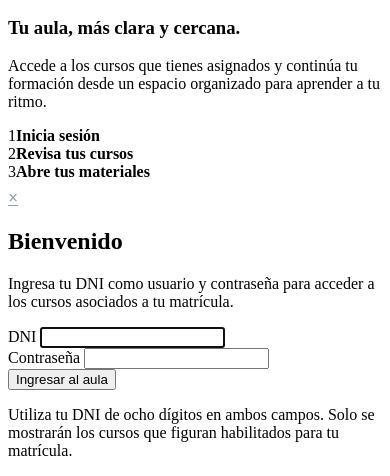
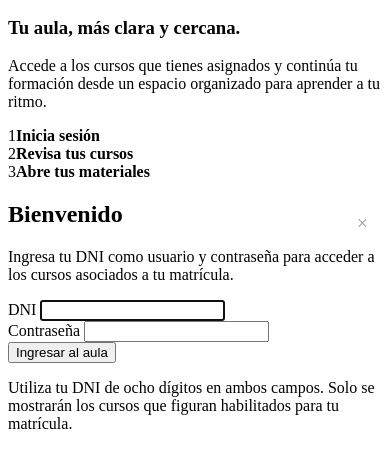
Before and after one commit to altumlumen-design/Altum-Lumen-centro-formacion, a website built with Vite: page aula-virtual.html in a window 390 px wide. Shown: the part 2098-2574 px from the top of the page. After the commit the page ends 2547 px from the top, so only its background shows below. Built offline with nearby package versions, Linux system fonts and the light colour scheme.

Commit message:
Add files via upload

```diff
--- a/aula-virtual.html
+++ b/aula-virtual.html
@@ -29,46 +29,49 @@
   <link rel="apple-touch-icon" href="logo-centro-formacion.jpg">
   <link rel="stylesheet" href="aula-estilos.css?v=20260807-1">
   <style>
-    /* Ajuste sutil del acceso al portal: X discreta, más esquinada y sin burbuja. */
+    /* Ajuste del acceso al portal: X bien esquinada, arriba a la derecha y sin burbuja. */
+    .portal-login-main {
+      position: relative;
+    }
+
     .portal-login-card {
-      padding-top: 10px;
+      padding-top: 0;
     }
 
     .portal-login-close {
-      top: -24px;
-      right: 2px;
+      position: absolute;
+      top: clamp(12px, 1.5vw, 18px);
+      right: clamp(14px, 1.8vw, 22px);
+      z-index: 2;
       width: auto;
       height: auto;
       display: inline-block;
       border: 0;
       border-radius: 0;
-      color: #8f99a3;
+      color: #8d97a2;
       background: transparent;
       box-shadow: none;
-      font-size: 20px;
-      font-weight: 600;
+      font-size: 22px;
+      font-weight: 500;
       line-height: 1;
       padding: 0;
-      opacity: 0.92;
+      text-decoration: none;
+      opacity: 0.9;
     }
 
     .portal-login-close:hover,
     .portal-login-close:focus-visible {
       transform: none;
       background: transparent;
-      color: #677380;
+      color: #66727f;
       opacity: 1;
     }
 
     @media (max-width: 640px) {
-      .portal-login-card {
-        padding-top: 8px;
-      }
-
       .portal-login-close {
-        top: -20px;
-        right: 2px;
-        font-size: 18px;
+        top: 12px;
+        right: 14px;
+        font-size: 20px;
       }
     }
   </style>
```
